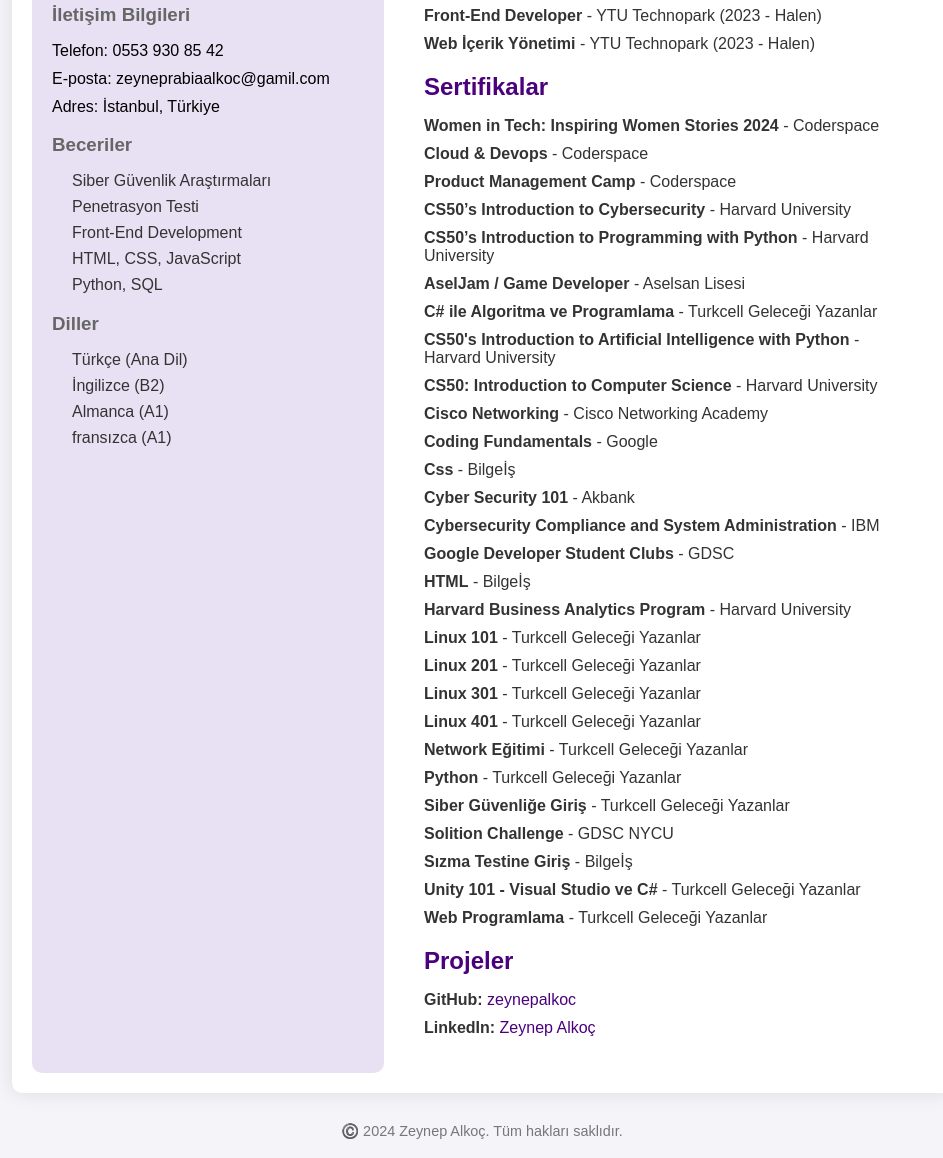
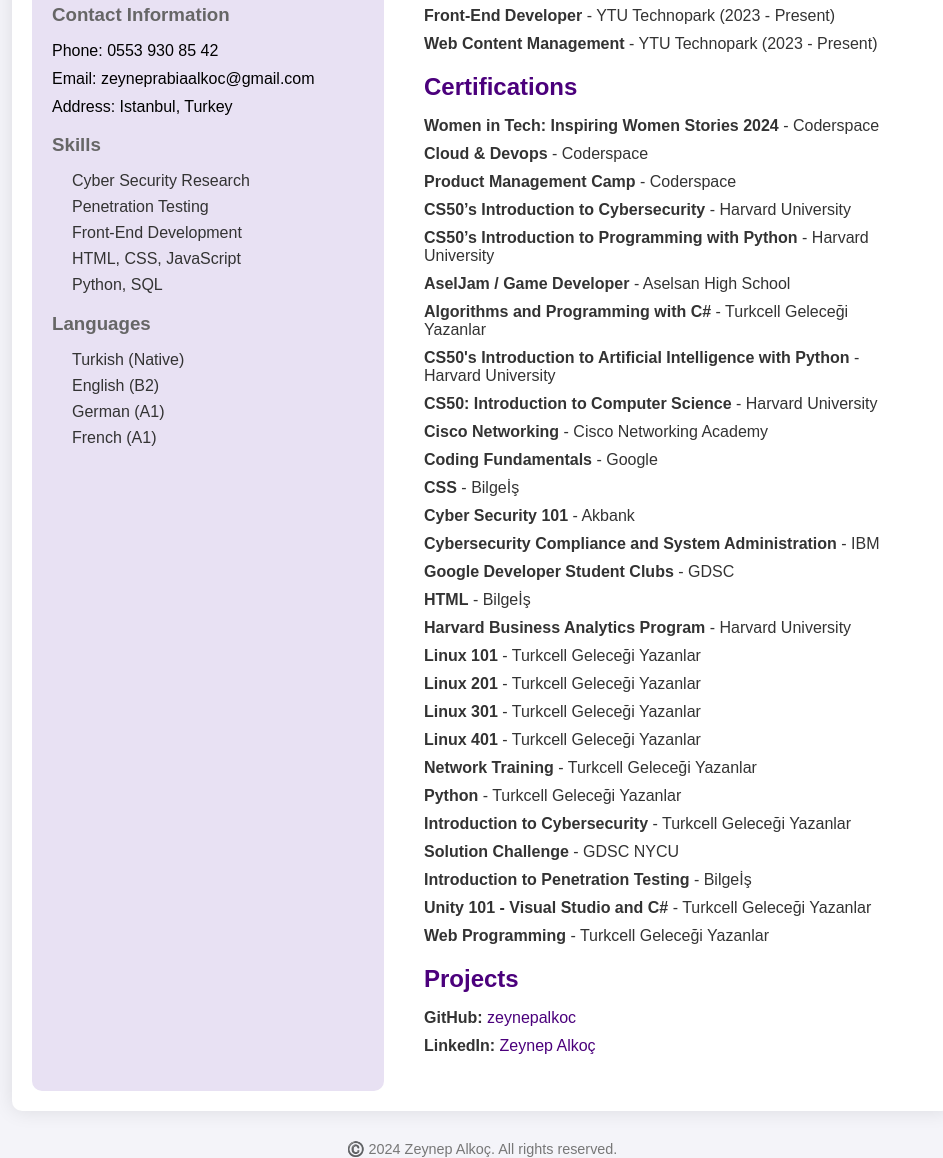
Before and after one commit to zeynepalkoc/zeynepalkoc.github.io, a plain HTML site: page index.html in a window 1280 px wide. Shown: the part 391-1549 px from the top of the page, without its empty margins (158-1101 px from the left). Drawn offline with Linux system fonts and the light colour scheme.

Commit message:
Update index.html

```diff
--- a/index.html
+++ b/index.html
@@ -1,5 +1,5 @@
 <!DOCTYPE html>
-<html lang="tr">
+<html lang="en">
 <head>
     <meta charset="UTF-8">
     <meta name="viewport" content="width=device-width, initial-scale=1.0">
@@ -104,25 +104,25 @@
 </head>
 <body>
     <div class="container">
-        <!-- Sol Taraf: Fotoğraf ve İletişim Bilgileri -->
+        <!-- Left Side: Photo and Contact Information -->
         <div class="sidebar">
             <img width="200" src="https://media.licdn.com/dms/image/v2/D4D03AQFtLjXN3J1Yxg/profile-displayphoto-shrink_400_400/profile-displayphoto-shrink_400_400/0/1729075143493?e=1735171200&amp;v=beta&amp;t=SB1FQxpIkv0wjiUYzRsurGHW0Qp31FT2ziySzKR0LyI" height="200" alt="Zeynep Alkoç" id="ember714" class="evi-image ember-view profile-photo-edit__preview">
             <h2>Zeynep Alkoç</h2>
 
             <div class="contact-info">
-                <h3>İletişim Bilgileri</h3>
+                <h3>Contact Information</h3>
                 <ul>
-                    <li>Telefon: 0553 930 85 42</li>
-                    <li>E-posta: zeyneprabiaalkoc@gamil.com</li>
-                    <li>Adres: İstanbul, Türkiye</li>
+                    <li>Phone: 0553 930 85 42</li>
+                    <li>Email: zeyneprabiaalkoc@gmail.com</li>
+                    <li>Address: Istanbul, Turkey</li>
                 </ul>
             </div>
 
             <div class="skills">
-                <h3>Beceriler</h3>
+                <h3>Skills</h3>
                 <ul>
-                    <li>Siber Güvenlik Araştırmaları</li>
-                    <li>Penetrasyon Testi</li>
+                    <li>Cyber Security Research</li>
+                    <li>Penetration Testing</li>
                     <li>Front-End Development</li>
                     <li>HTML, CSS, JavaScript</li>
                     <li>Python, SQL</li>
@@ -130,33 +130,33 @@
             </div>
 
             <div class="languages">
-                <h3>Diller</h3>
+                <h3>Languages</h3>
                 <ul>
-                    <li>Türkçe (Ana Dil)</li>
-                    <li>İngilizce (B2)</li>
-                    <li>Almanca (A1)</li>
-                    <li>fransızca (A1)</li>
+                    <li>Turkish (Native)</li>
+                    <li>English (B2)</li>
+                    <li>German (A1)</li>
+                    <li>French (A1)</li>
                 </ul>
             </div>
         </div>
 
-        <!-- Sağ Taraf: Hakkımda ve Diğer Bilgiler -->
+        <!-- Right Side: About Me and Other Information -->
         <div class="main-content">
-            <h1>Hakkımda</h1>
-            <p>Merhaba, ben Zeynep Alkoç. 19 yaşında, Istinye Üniversitesi'nde Siber Güvenlik alanında ikinci sınıf öğrencisiyim. Siber güvenlik, penetrasyon testleri ve front-end geliştirme konularında tutkulu bir araştırmacı ve geliştiriciyim. Öğrenmeye ve kendimi geliştirmeye her zaman açığım.</p>
+            <h1>About Me</h1>
+            <p>Hello, I am Zeynep Alkoç. I am 19 years old and a second-year student in Cyber Security at Istinye University. I am a passionate researcher and developer in the fields of cyber security, penetration testing, and front-end development. I am always open to learning and improving myself.</p>
 
-            <h2>Eğitim</h2>
+            <h2>Education</h2>
             <ul>
-                <li><strong>Istinye Üniversitesi</strong> (2023 - Halen) - Siber Güvenlik</li>
+                <li><strong>Istinye University</strong> (2023 - Present) - Cyber Security</li>
             </ul>
 
-            <h2>İş Deneyimi</h2>
+            <h2>Work Experience</h2>
             <ul>
-                <li><strong>Front-End Developer</strong> - YTU Technopark (2023 - Halen)</li>
-                <li><strong>Web İçerik Yönetimi</strong> - YTU Technopark (2023 - Halen)</li>
+                <li><strong>Front-End Developer</strong> - YTU Technopark (2023 - Present)</li>
+                <li><strong>Web Content Management</strong> - YTU Technopark (2023 - Present)</li>
             </ul>
 
-           <h2>Sertifikalar</h2>
+            <h2>Certifications</h2>
             <div class="certifications">
                 <ul>
                     <li><strong>Women in Tech: Inspiring Women Stories 2024</strong> - Coderspace</li>
@@ -164,13 +164,13 @@
                     <li><strong>Product Management Camp</strong> - Coderspace</li>
                     <li><strong>CS50’s Introduction to Cybersecurity</strong> - Harvard University</li>
                     <li><strong>CS50’s Introduction to Programming with Python</strong> - Harvard University</li>
-                    <li><strong>AselJam / Game Developer</strong> - Aselsan Lisesi</li>
-                    <li><strong>C# ile Algoritma ve Programlama</strong> - Turkcell Geleceği Yazanlar</li>
+                    <li><strong>AselJam / Game Developer</strong> - Aselsan High School</li>
+                    <li><strong>Algorithms and Programming with C#</strong> - Turkcell Geleceği Yazanlar</li>
                     <li><strong>CS50's Introduction to Artificial Intelligence with Python</strong> - Harvard University</li>
                     <li><strong>CS50: Introduction to Computer Science</strong> - Harvard University</li>
                     <li><strong>Cisco Networking</strong> - Cisco Networking Academy</li>
                     <li><strong>Coding Fundamentals</strong> - Google</li>
-                    <li><strong>Css</strong> - Bilgeİş</li>
+                    <li><strong>CSS</strong> - Bilgeİş</li>
                     <li><strong>Cyber Security 101</strong> - Akbank</li>
                     <li><strong>Cybersecurity Compliance and System Administration</strong> - IBM</li>
                     <li><strong>Google Developer Student Clubs</strong> - GDSC</li>
@@ -180,17 +180,17 @@
                     <li><strong>Linux 201</strong> - Turkcell Geleceği Yazanlar</li>
                     <li><strong>Linux 301</strong> - Turkcell Geleceği Yazanlar</li>
                     <li><strong>Linux 401</strong> - Turkcell Geleceği Yazanlar</li>
-                    <li><strong>Network Eğitimi</strong> - Turkcell Geleceği Yazanlar</li>
+                    <li><strong>Network Training</strong> - Turkcell Geleceği Yazanlar</li>
                     <li><strong>Python</strong> - Turkcell Geleceği Yazanlar</li>
-                    <li><strong>Siber Güvenliğe Giriş</strong> - Turkcell Geleceği Yazanlar</li>
-                    <li><strong>Solition Challenge</strong> - GDSC NYCU</li>
-                    <li><strong>Sızma Testine Giriş</strong> - Bilgeİş</li>
-                    <li><strong>Unity 101 - Visual Studio ve C#</strong> - Turkcell Geleceği Yazanlar</li>
-                    <li><strong>Web Programlama</strong> - Turkcell Geleceği Yazanlar</li>
+                    <li><strong>Introduction to Cybersecurity</strong> - Turkcell Geleceği Yazanlar</li>
+                    <li><strong>Solution Challenge</strong> - GDSC NYCU</li>
+                    <li><strong>Introduction to Penetration Testing</strong> - Bilgeİş</li>
+                    <li><strong>Unity 101 - Visual Studio and C#</strong> - Turkcell Geleceği Yazanlar</li>
+                    <li><strong>Web Programming</strong> - Turkcell Geleceği Yazanlar</li>
                 </ul>
+            </div>
 
-            </div>
-            <h2>Projeler</h2>
+            <h2>Projects</h2>
             <ul>
                 <li><strong>GitHub:</strong> <a href="https://github.com/zeynepalkoc">zeynepalkoc</a></li>
                 <li><strong>LinkedIn:</strong> <a href="https://www.linkedin.com/in/zeynep-alko%C3%A7-2479a2279/">Zeynep Alkoç</a></li>
@@ -199,7 +199,7 @@
     </div>
 
     <div class="footer">
-        ©️ 2024 Zeynep Alkoç. Tüm hakları saklıdır.
+        ©️ 2024 Zeynep Alkoç. All rights reserved.
     </div>
 </body>
 </html>
```
Lines whose indentation alone changed are shown as unchanged.
